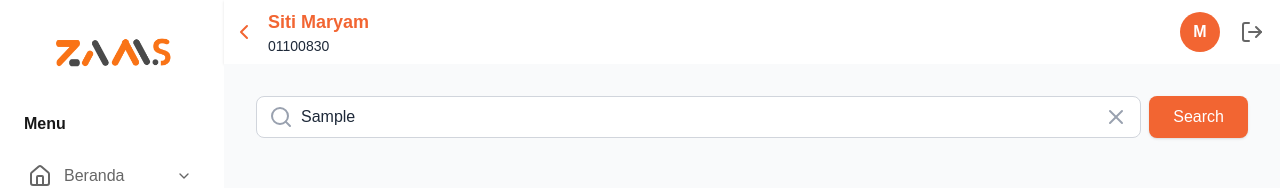
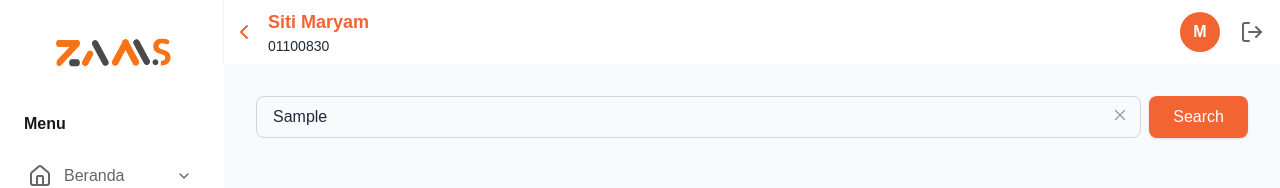
Before and after one commit to MuhammadRevy49/zams, a Next.js app: page /campaign in a window 1280 px wide. Both pictures are taken after typing "Sample" into the empty fields and a click on the button "Search". Shown: the top 188 px of the page. Built offline with nearby package versions, Linux system fonts and the light colour scheme.

Commit message:
Bismillah: test aja

```diff
--- a/app/campaign/page.jsx
+++ b/app/campaign/page.jsx
@@ -10,8 +10,9 @@ export default function CampaignPage() {
   const campaigns = [
     {
       title: "Zakat Penghasilan",
-            description: "Tutup Akhir Tahun dengan Keberkahan Tunaikan Zakat Penghasilan 2,5% dari penghasilan bersihkan harta dan jiwamu",
-            image: "/zakat.png", // ganti sesuai path gambar
+      description:
+        "Tutup Akhir Tahun dengan Keberkahan Tunaikan Zakat Penghasilan 2,5% dari penghasilan bersihkan harta dan jiwamu",
+      image: "/zakat.png",
       actions: ["Get Link", "Whatsapp"],
     },
     {
@@ -22,7 +23,7 @@ export default function CampaignPage() {
     },
   ];
 
-    const filtered = campaigns.filter(c =>
+  const filtered = campaigns.filter((c) =>
     c.title.toLowerCase().includes(search.toLowerCase())
   );
 
@@ -33,25 +34,25 @@ export default function CampaignPage() {
         <a href="/" className="p-1 text-[#F26532] font-bold md:hidden">
           <ArrowLeft className="mr-3" />
         </a>
-                <h1 className="text-2xl font-bold text-[#F26532] mb-4">
-                    Campaign
-                </h1>
+        <h1 className="text-2xl font-bold text-[#F26532] mb-4">Campaign</h1>
       </div>
 
       {/* Search Bar */}
       <div className="flex gap-2 mb-6">
-                <div className="flex items-center bg-white rounded-lg border border-gray-300 flex-1 px-3">
-                    <Search className="text-gray-400" />
+        <div className="relative flex-1">
           <input
             type="text"
             placeholder="Search..."
-                        className="flex-1 p-2 outline-none text-gray-800"
+            className="w-full border border-gray-300 text-gray-800 rounded-lg px-4 py-2 pr-10 focus:ring-3 focus:ring-orange-300 focus:outline-1 focus:outline-[#F26532] transition-all"
             value={search}
             onChange={(e) => setSearch(e.target.value)}
           />
           {search && (
-                        <button onClick={() => setSearch("")}>
-                            <X className="text-gray-400" />
+            <button
+              onClick={() => setSearch("")}
+              className="absolute right-3 top-2.5 text-gray-400"
+            >
+              <X size={18} />
             </button>
           )}
         </div>
@@ -65,9 +66,9 @@ export default function CampaignPage() {
         {filtered.map((item, idx) => (
           <div
             key={idx}
-                        className="bg-white rounded-lg shadow p-4 flex gap-4 items-center"
+            className="bg-white rounded-lg shadow p-4 flex gap-4 items-center max-w-full overflow-hidden"
           >
-                        <div className="w-40 h-28 relative rounded overflow-hidden flex-shrink-0">
+            <div className="w-40 h-28 relative rounded overflow-hidden flex-shrink-0 max-w-full">
               <Image
                 src={item.image}
                 alt={item.title}
@@ -79,10 +80,10 @@ export default function CampaignPage() {
               <h2 className="text-lg font-bold text-[#F26532]">
                 {item.title}
               </h2>
-                            <p className="text-sm text-gray-600">
+              <p className="text-sm text-gray-600 truncate">
                 {item.description}
               </p>
-                            <div className="flex gap-4 mt-2 text-sm text-gray-700">
+              <div className="flex gap-4 mt-2 text-sm text-gray-700 flex-wrap">
                 {item.actions.map((action, i) => (
                   <button key={i} className="hover:underline">
                     {action}
--- a/app/prospek/page.jsx
+++ b/app/prospek/page.jsx
@@ -1,6 +1,6 @@
 "use client";
 import { useState } from "react";
-import { Search, X, Calendar, Download, Users, ArrowLeft } from "lucide-react";
+import { X, Download, Users, ArrowLeft } from "lucide-react";
 
 export default function ProspekPage() {
   const [search, setSearch] = useState("");
```
Lines whose indentation alone changed are shown as unchanged.
